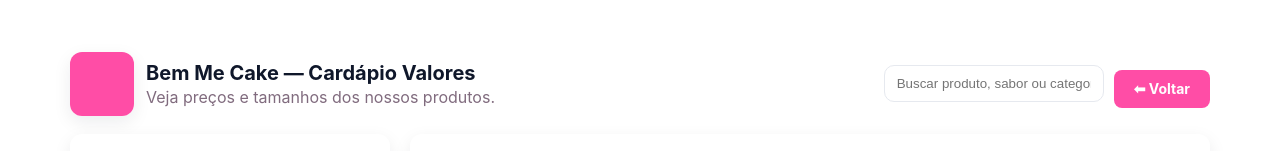
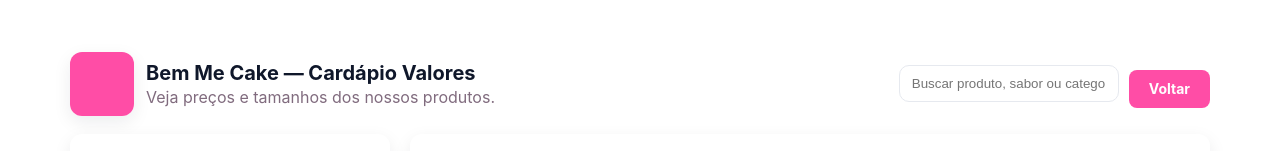
Before and after one commit to Phnogueira10/Bem_Me_Cake, a plain HTML site: page valores.html in a window 1280 px wide. Shown: the top 151 px of the page. Drawn offline with Linux system fonts and the light colour scheme.

Commit message:
Update valores.html
11111

```diff
--- a/valores.html
+++ b/valores.html
@@ -101,7 +101,7 @@
 
       <div class="controls">
         <input id="search" class="search" placeholder="Buscar produto, sabor ou categoria..." />
-        <a href="index.html" class="btn">⬅ Voltar</a>
+        <a href="index.html" class="btn">Voltar</a>
       </div>
     </header>
 
```
